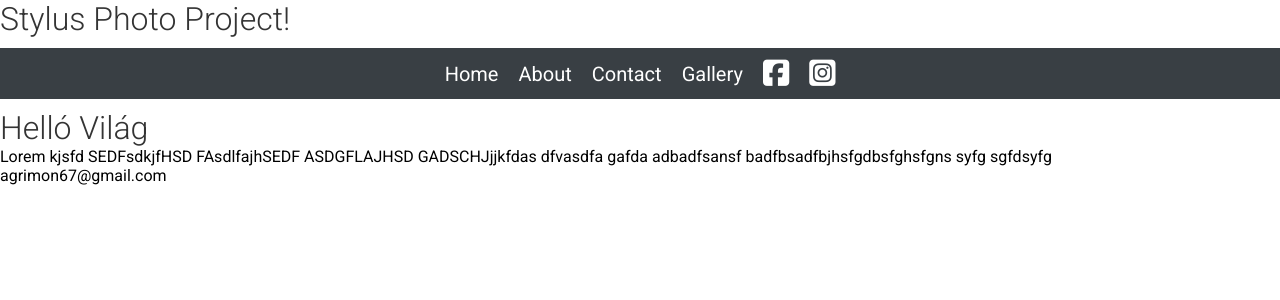
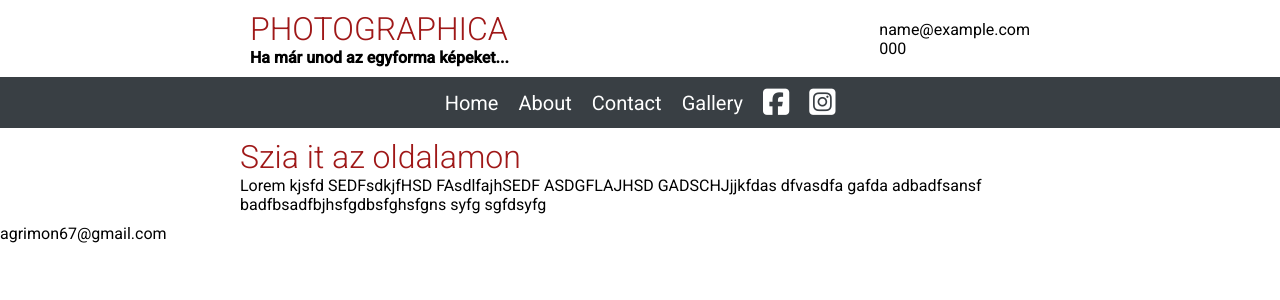
Before and after one commit to BigCet/StylusPhoto, a Django app: template templates/home.html in a window 1280 px wide. Shown: the top 300 px of the page. Run offline with Django 3.2, Linux system fonts and the light colour scheme; the template is opened without the code that fills it: most values are stand-ins (such as "Sample title", 1, 10 or a date in 2020); some libraries are stand-ins or nearby versions.

Commit message:
Context processor használata

```diff
--- /dev/null
+++ b/pages/context_processors.py
@@ -0,0 +1,6 @@
+def global_context(request):
+    return {
+        "email": "agrimon67@gmail.com",
+        "phone": "+36-20-777-9937",
+        "address": "Miskolc"
+    }
--- a/pages/views.py
+++ b/pages/views.py
@@ -2,6 +2,7 @@ from django.shortcuts import render, HttpResponse
 
 # Create your views here.
 def home_view(reqvest):
+
     return render(reqvest, "home.html")
 
 def contact_view(reqvest):
--- /dev/null
+++ b/static/css/header.css
@@ -0,0 +1,8 @@
+header{
+    margin: 10px;
+    display: flex;
+    justify-content: space-between;
+    align-items: center;
+
+
+}
--- a/static/css/main.css
+++ b/static/css/main.css
@@ -1,4 +1,5 @@
 @import "navbar.css";
+@import "header.css";
 
 *{
     margin: 0;
@@ -12,6 +13,11 @@ body{
 }
 
 h1, h2, h3{
-    color: #343434;
+    color: #9f1818;
     font-weight: 300;
 }
+
+.content-container{
+    max-width: 800px;
+    margin: 10px auto;
+}
--- a/stylusPhoto/settings.py
+++ b/stylusPhoto/settings.py
@@ -64,6 +64,7 @@ TEMPLATES = [
                 'django.template.context_processors.request',
                 'django.contrib.auth.context_processors.auth',
                 'django.contrib.messages.context_processors.messages',
+                'pages.context_processors.global_context'
             ],
         },
     },
--- a/templates/_base.html
+++ b/templates/_base.html
@@ -15,11 +15,19 @@
 
 </head>
 <body>
-    <h1 >Stylus Photo Project!</h1>
+
+    <div class="content-container">
+        {% include '_header.html' %}
+    </div>
+
     {% include '_menu.html' %}
 
-    {% block body %}
-    {% endblock body  %}
+    <div class="content-container">
+        {% block body %}
+        {% endblock body  %}
+
+    </div>
+
 
     <fute>agrimon67@gmail.com</fute>
 
--- /dev/null
+++ b/templates/_header.html
@@ -0,0 +1,16 @@
+<header>
+    <di>
+        <h1 >PHOTOGRAPHICA</h1>
+        <h4 >Ha már unod az egyforma képeket...</h4>
+    </di>
+
+
+    <di>
+        <p>{{email}}</p>
+        <p>{{phone}}</p>
+
+    </di>
+
+
+
+</header>
--- a/templates/home.html
+++ b/templates/home.html
@@ -3,7 +3,7 @@
 <title>{% block title %} Home {% endblock title  %}</title>
 
 {% block body %}
-    <h1>Helló Világ</h1>
+    <h1>Szia it az oldalamon</h1>
 
 <div class="blue-box"></div>
 
```
